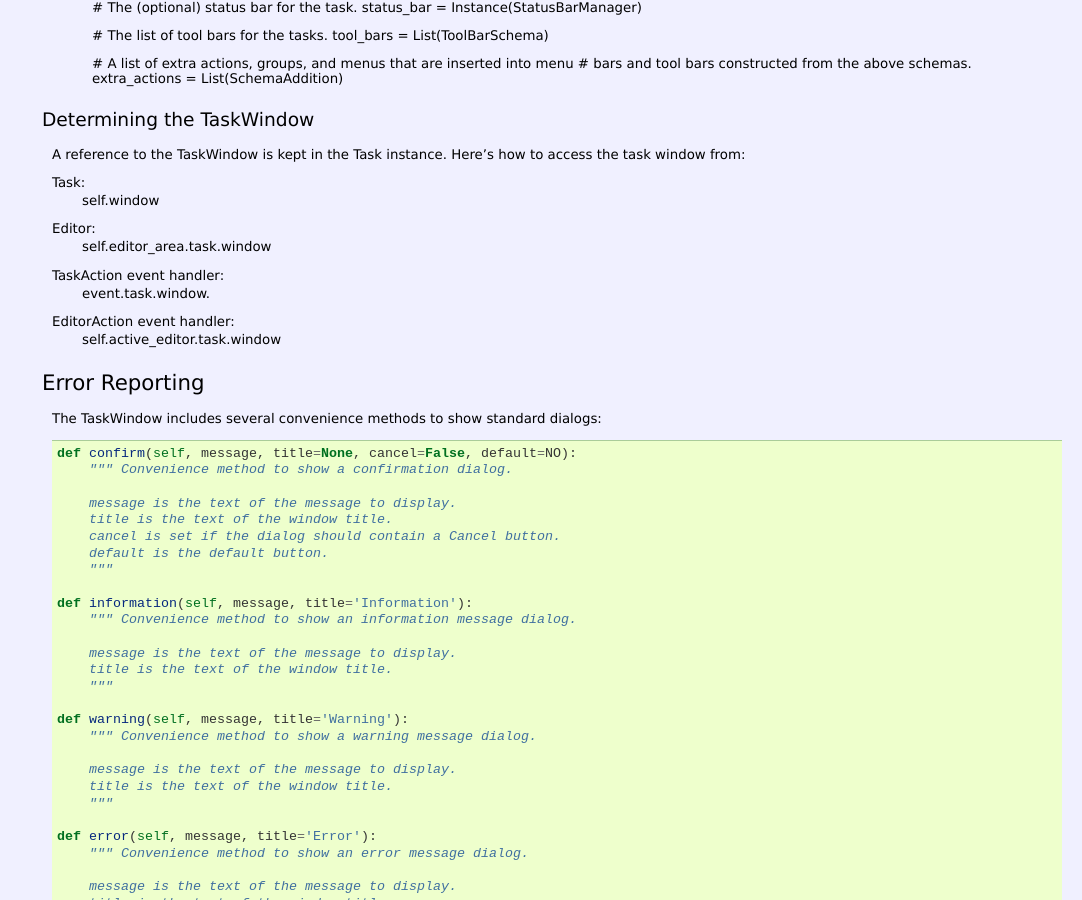
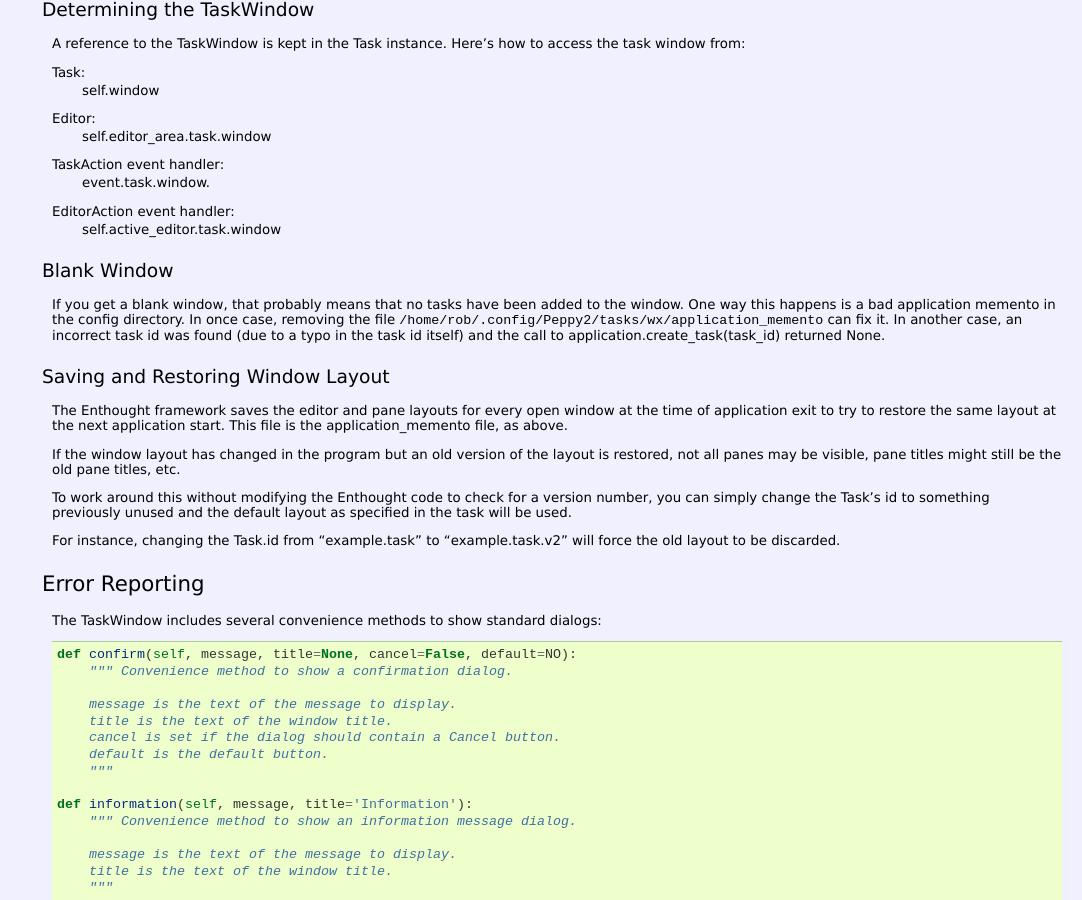
Before and after one commit to robmcmullen/omnivore, a Sphinx documentation site: the page built from docs/tasks_and_applications.rst, in a window 1280 px wide and 900 px high, scrolled down 1955 px. Shown: the whole window, without its empty margins (198-1280 px from the left). Built offline with Sphinx 7.4.7, drawn with Linux system fonts in a browser that asks for light colours; the version number could not be read and is left out; some of the changed text lies outside the part shown.

Commit message:
Updated docs for changing task id as a way to "version" the window layout restore process

```diff
--- a/docs/tasks_and_applications.rst
+++ b/docs/tasks_and_applications.rst
@@ -178,6 +166,34 @@ access the task window from:
 :TaskAction event handler: event.task.window.
 :EditorAction event handler: self.active_editor.task.window
 
+Blank Window
+------------
+
+If you get a blank window, that probably means that no tasks have
+been added to the window.  One way this happens is a bad application
+memento in the config directory.  In once case, removing the file
+:file:`/home/rob/.config/Peppy2/tasks/wx/application_memento` can fix it.  In
+another case, an incorrect task id was found (due to a typo in the task id
+itself) and the call to application.create_task(task_id) returned None.
+
+Saving and Restoring Window Layout
+----------------------------------
+
+The Enthought framework saves the editor and pane layouts for every open window
+at the time of application exit to try to restore the same layout at the next
+application start.  This file is the application_memento file, as above.
+
+If the window layout has changed in the program but an old version of the
+layout is restored, not all panes may be visible, pane titles might still be
+the old pane titles, etc.
+
+To work around this without modifying the Enthought code to check for a version
+number, you can simply change the Task's id to something previously unused and
+the default layout as specified in the task will be used.
+
+For instance, changing the Task.id from "example.task" to "example.task.v2"
+will force the old layout to be discarded.
+
 
 Error Reporting
 ===============
```
Also changed, not shown: other parts of docs/tasks_and_applications.rst (+0 -12 lines).
